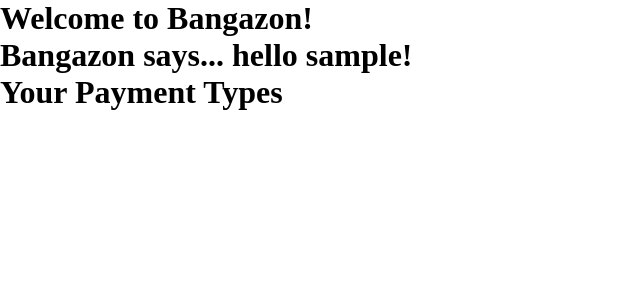
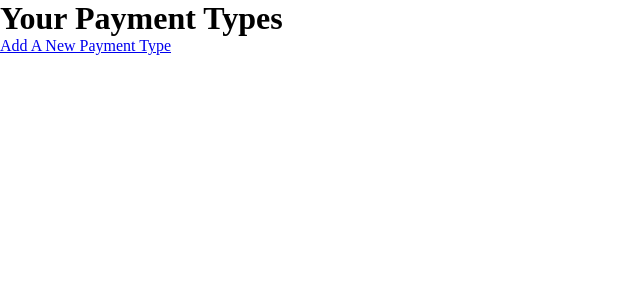
Before and after one commit to NSS-Spontaneous-Spoonbills/Sprint3, a Django app: page /website/payment_types/ in a window 1280 px wide. Shown: the part 46-346 px from the top of the page, without its empty margins (0-640 px from the left). Run offline with Django 3.2, Linux system fonts and the light colour scheme; the visitor is signed in with stand-in values (Sample User, id 1); data that the repository does not hold is empty.

Commit message:
When user is authenticated they can add & update a payment type.

```diff
--- a/website/forms/__init__.py
+++ b/website/forms/__init__.py
@@ -1,3 +1,4 @@
 from .payment_option_form import *
 from .user_form import *
 from .customer_form import *
+from .payment_new_form import *
--- a/website/models/Payment_Type_Model.py
+++ b/website/models/Payment_Type_Model.py
@@ -3,3 +3,6 @@
 
 class Payment_Type(models.Model):
     payment_type_name = models.CharField(max_length=25)
+
+    def __str__(self):
+        return f'{self.payment_type_name}'
--- a/website/templates/account/payment_option_detail.html
+++ b/website/templates/account/payment_option_detail.html
@@ -1,12 +1,10 @@
 {% extends 'nav_bar.html' %}{% block cool %}
-
 
 
 <div>Customer Id:{{payment.customer_id_id}}</div>
 <div>Payment Id:{{payment.payment_type_id_id}}</div>
 <div>Account Number:{{ payment.account_number }}</div>
-<div></div>
-
+<a href="{% url 'website:payment_list' %}">Back</a>
 
 
 {% endblock  %}
--- a/website/templates/account/payment_option_list.html
+++ b/website/templates/account/payment_option_list.html
@@ -1,13 +1,13 @@
-{% extends 'index.html' %}{% block content %}
+{% extends 'nav_bar.html' %}{% block cool %}
 
 <h1>Your Payment Types</h1>
-{% comment %}<a href="{% url 'payment_new'  %}">Add A New Payment Type</a>{% endcomment %}
+<a href="{% url 'website:payment_new'%}">Add A New Payment Type</a>
 
 {% for payment in payments %}
 {% if payment.customer_id_id == user.customer.id  %}
 <div class="payment">
     <a href="{% url 'website:payment_detail' pk=payment.id %}">Payment Number {{payment.account_number}}</a>
-    <a>Update</a>
+    <a href="{% url 'website:payment_update' pk=payment.id %}">Update</a>
     {% endif %}
     {% comment %}
 
--- a/website/urls.py
+++ b/website/urls.py
@@ -9,7 +9,9 @@
     url(r'^logout$', views.user_logout, name='logout'),
     url(r'^register$', views.register, name='register'),
     path('payment_types/', views.payment_list_view, name='payment_list'),
+    path('payment_types/new/', views.payment_new_view, name='payment_new'),
     path('payment_types/<pk>/', views.payment_detail_view, name='payment_detail'),
+    path('payment_types/update/<pk>', views.payment_update_view, name='payment_update'),
     url(r'^accounthome', views.my_account_home, name='account_home'),
     # url(r'^sell$', views.sell_product, name='sell'),
     # url(r'^products$', views.list_products, name='list_products'),
--- a/website/views/__init__.py
+++ b/website/views/__init__.py
@@ -2,5 +2,5 @@
 from .product_detail_view import *
 from .product_type_view import Product_Type_List_View, product_category_view
 from .auth_view import index, login_user, register, user_logout
-from .payment_option_view import payment_list_view, payment_detail_view
+from .payment_option_view import payment_list_view, payment_detail_view, payment_update_view, payment_new_view
 from .product_home_page_view import Product_Home_List_View
--- a/website/views/payment_option_view.py
+++ b/website/views/payment_option_view.py
@@ -1,6 +1,6 @@
-from django.shortcuts import render, get_object_or_404
+from django.shortcuts import render, get_object_or_404, redirect
 from website.models import Customer, Payment_Option, Payment_Type
-from website.forms import Payment_Option_Form
+from website.forms import Payment_Option_Form, Payment_New_Form
 
 
 def payment_list_view(request):
@@ -30,11 +30,29 @@
         Author: Jacob Smith
     """
 
+    payment = get_object_or_404(Payment_Option, pk=pk)
+
     if request.method == 'POST':
-        form = Payment_Option_Form(requst.POST)
+        form = Payment_Option_Form(request.POST, instance=payment)
+        update_payment = form.save(commit=False)
+        update_payment.save()
+        return redirect('website:payment_detail', pk=update_payment.pk)
+    else:
+        form = Payment_Option_Form()
+        update_payment = form.save(commit=False)
+    return render(request, 'account/payment_option_update.html', {'form': form})
+
+
+def payment_new_view(request):
+    """Displays a form for adding a new payment type to your account
+    Author: Jacob Smith
+    """
+
+    if request.method == "POST":
+        form = Payment_New_Form(request.user, request.POST)
         new_payment = form.save(commit=False)
         new_payment.save()
-        return redirect('payment_option', pk=new_payment.pk)
+        return redirect('website:payment_detail', pk=new_payment.pk)
     else:
-        form = Payment_Option_Form()
-    return render(request, 'website/payment_option_update.html', {'form': form})
+        form = Payment_New_Form(request.user)
+    return render(request, 'account/payment_option_new.html', {'form': form})
```
Also changed, not shown: website/forms/payment_new_form.py (added, +22 -0 lines), website/templates/account/payment_option_new.html (renamed from website/forms/customer_form.py, +10 -6 lines), website/forms/payment_option_form.py (line endings or trailing spaces).
